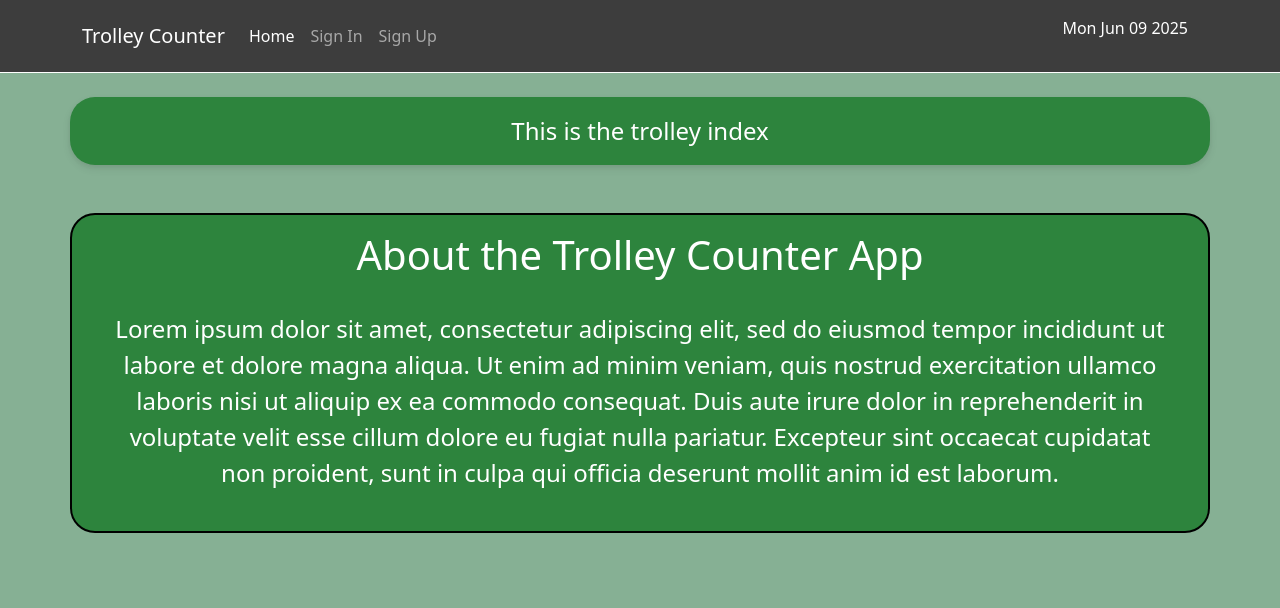
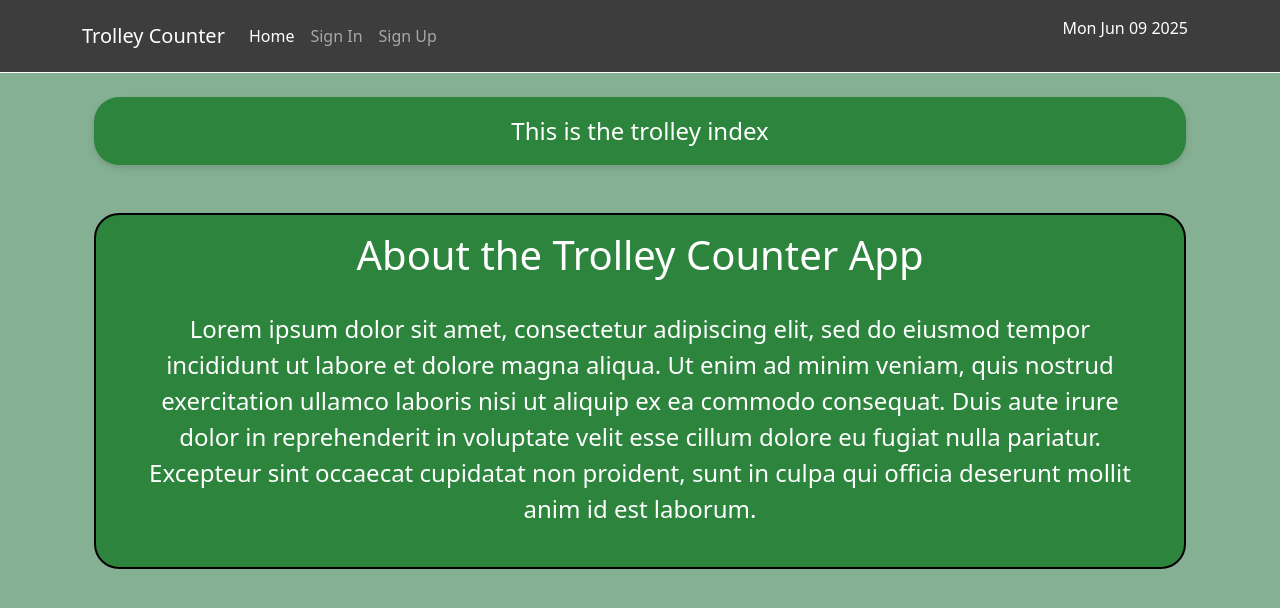
Before and after one commit to cameronjamesw/trolley-counter-frontend, a React (Create React App) app: page / in a window 1280 px wide. Shown: the top 608 px of the page. Built offline with nearby package versions, Linux system fonts and the light colour scheme.

Commit message:
fix home page structure and create homepage component

```diff
--- a/src/App.js
+++ b/src/App.js
@@ -5,17 +5,15 @@ import { Route, Routes } from "react-router-dom";
 import { Container } from 'react-bootstrap';
 import SignUpForm from './pages/auth/SignUpForm';
 import SignInForm from './pages/auth/SignInForm';
-import TrolleyIndex from './components/TrolleyIndex';
-import TrolleyInfo from './components/TrolleyInfo';
+import HomePage from './pages/HomePage';
 
 function App() {
   return (
     <div className="App">
       < NavBar />
-      <TrolleyIndex />
-      <TrolleyInfo />
       <Container>
         <Routes>
+        <Route exact path='/' element={<HomePage />} />
         <Route path="/sign-in/" element={<SignInForm />} />
         <Route path="/sign-up/" element={<SignUpForm />} />
         </Routes>
--- /dev/null
+++ b/src/pages/HomePage.js
@@ -0,0 +1,15 @@
+import React from 'react'
+import { Container } from 'react-bootstrap'
+import TrolleyIndex from '../components/TrolleyIndex'
+import TrolleyInfo from '../components/TrolleyInfo'
+
+const HomePage = () => {
+  return (
+    <Container>
+        < TrolleyIndex />
+        < TrolleyInfo />
+    </Container>
+  )
+}
+
+export default HomePage
```
